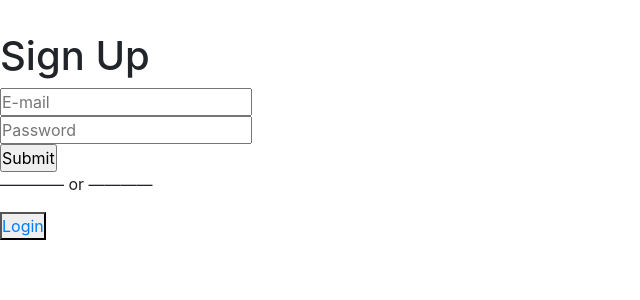
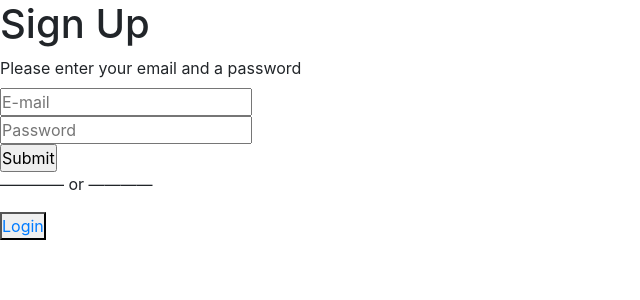
Before and after one commit to ojr4316/brickhack6, a React (Create React App) app: page /signup in a window 1280 px wide. Shown: the top 300 px of the page, without its empty margins (0-640 px from the left). Built offline with nearby package versions, Linux system fonts and the light colour scheme; no server answers.

Commit message:
added text for post and moved error message

```diff
--- a/src/Components/Post.tsx
+++ b/src/Components/Post.tsx
@@ -16,7 +16,7 @@ export default class Post extends Component<Props, State> {
     return (
       <div style={post}>
         <img style={imgStyle} alt="object pic" src={this.props.img}/>
-        <p style={grayText}>  I {this.props.type} a <span style={brightText}> {this.props.title} </span> </p>
+        <p style={grayText}>  I {(this.props.type == "0") ? 'want' : 'have'} a <span style={brightText}> {this.props.title} </span> </p>
         <p style={grayText}> {this.props.location} </p>
       </div>
     );
--- a/src/Components/SignUp.tsx
+++ b/src/Components/SignUp.tsx
@@ -18,7 +18,7 @@ export default class SignUp extends Component<Props, State> {
         this.state = {
             email: "",
             pass: "",
-            msg: ""
+            msg: "Please enter your email and a password"
         }
         firebase.auth().onAuthStateChanged((firebaseUser) => {
             if (firebaseUser) {
@@ -45,8 +45,8 @@ export default class SignUp extends Component<Props, State> {
         return (
             <div>
                 <form onSubmit={this.func}>
+                    <h1>Sign Up</h1>
                     <p style={{height: "1em"}}>{this.state.msg}</p>
-                    <h1>Sign Up</h1>
                     <input type="text" placeholder="E-mail" value={this.state.email} name="email" onChange={this.handleEmail}/>
                     <br/>
                     <input type="password" placeholder="Password" name="pass" value={this.state.pass} onChange={this.handlePass}/>
```
